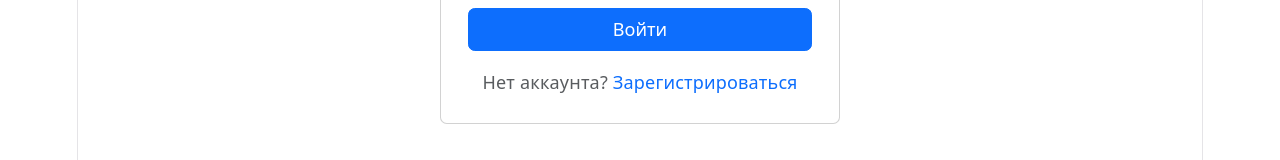
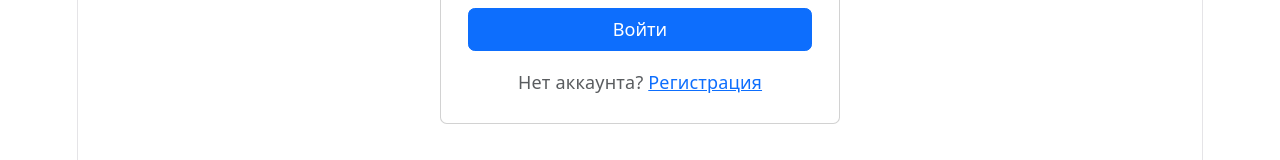
Before and after one commit to Mikhail-o0/frontend-project-12, a React (Vite) app in the folder frontend/: page /login in a window 1280 px wide. Shown: the part 456-616 px from the top of the page. Built offline with nearby package versions, Linux system fonts and the light colour scheme; what leo-profanity would draw is missing.

Commit message:
fix: align texts and aria-labels with Playwright tests

```diff
--- a/frontend/src/components/Messages.jsx
+++ b/frontend/src/components/Messages.jsx
@@ -119,6 +119,7 @@ const Messages = ({ channelId, channelName }) => {
             type="text"
             className="form-control"
             placeholder={t('chat.messages.placeholder')}
+            aria-label="Новое сообщение"
             value={newMessage}
             onChange={(e) => setNewMessage(e.target.value)}
             disabled={!isConnected || isAdding}
--- a/frontend/src/locales/ru.json
+++ b/frontend/src/locales/ru.json
@@ -7,7 +7,7 @@
     "submit": "Войти",
     "submitting": "Войти",
     "noAccount": "Нет аккаунта?",
-    "signupLink": "Зарегистрироваться",
+    "signupLink": "Регистрация",
     "errors": {
       "required": "Обязательное поле",
       "invalidCredentials": "Неверные имя пользователя или пароль",
@@ -28,7 +28,7 @@
       "usernameLength": "От 3 до 20 символов",
       "passwordLength": "Не менее 6 символов",
       "passwordMismatch": "Пароли должны совпадать",
-      "userExists": "Пользователь с таким именем уже существует",
+      "userExists": "Такой пользователь уже существует",
       "registration": "Ошибка регистрации. Попробуйте еще раз"
     }
   },
--- a/frontend/src/pages/Login.jsx
+++ b/frontend/src/pages/Login.jsx
@@ -1,5 +1,5 @@
 import { Formik, Form, Field } from 'formik'
-import { useNavigate } from 'react-router-dom'
+import { useNavigate, Link } from 'react-router-dom'
 import { useDispatch } from 'react-redux'
 import { useTranslation } from 'react-i18next'
 import { useLoginMutation } from '../api/authApi'
@@ -21,9 +21,7 @@ const Login = () => {
         token: response.token,
         username: values.username
       }))
-
-      // Принудительная перезагрузка страницы
-      window.location.href = '/'
+      navigate('/')
     } catch (err) {
       if (err.status === 401) {
         setErrorMessage(t('login.errors.invalidCredentials'))
@@ -31,7 +29,7 @@ const Login = () => {
         setErrorMessage(t('login.errors.connection'))
       }
     } finally {
-        setSubmitting(false)
+      setSubmitting(false)
     }
   }
 
@@ -91,9 +89,7 @@ const Login = () => {
 
               <div className="text-center">
                 <span className="text-muted">{t('login.noAccount')} </span>
-                <a href="/signup" className="text-decoration-none">
-                  {t('login.signupLink')}
-                </a>
+                <Link to="/signup">{t('login.signupLink')}</Link>
               </div>
             </Form>
           )}
--- a/frontend/src/pages/Signup.jsx
+++ b/frontend/src/pages/Signup.jsx
@@ -50,6 +50,8 @@ const Signup = () => {
       setSubmitting(false)
     }
   }
+
+// ... остальной код без изменений
 
   return (
     <div className="container d-flex justify-content-center align-items-center" style={{ minHeight: '80vh' }}>
```
